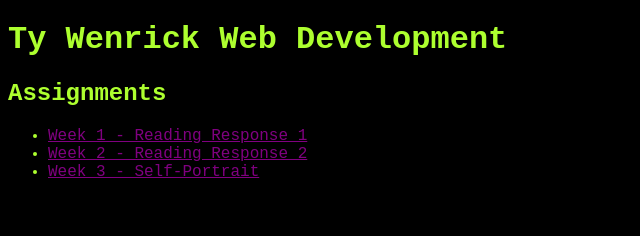
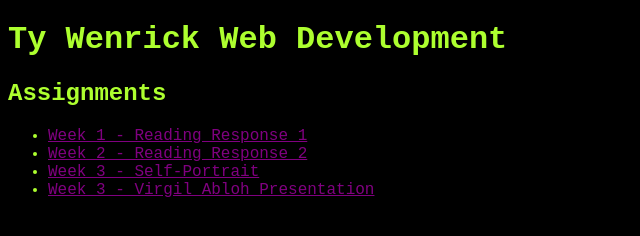
Before and after one commit to tywenrick3/WebDevWork, a plain HTML site: page index.html in a window 1280 px wide. Shown: the whole page, without its empty margins (0-640 px from the left). Drawn offline with Linux system fonts and the light colour scheme.

Commit message:
Main page update

```diff
--- a/index.html
+++ b/index.html
@@ -12,6 +12,7 @@
     <li><a href="week_01/index.html" class="item"> Week 1 - Reading Response 1</a></li>
     <li><a href="week_02/index.html" class="item"> Week 2 - Reading Response 2</a></li>
     <li><a href="week_03/index.html" class="item"> Week 3 - Self-Portrait</a></li>
+    <li><a href="week_03_SlideShow/index.html" class="item"> Week 3 - Virgil Abloh Presentation</a></li>
 
 
 </body>
```
